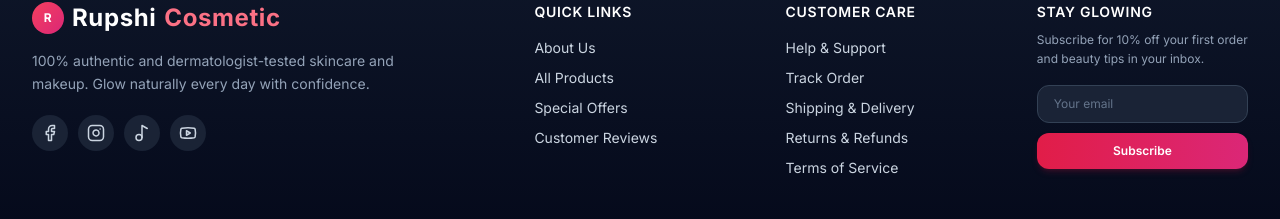
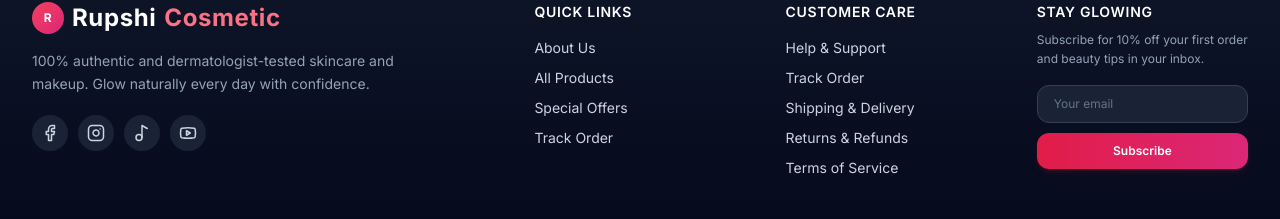
Before and after one commit to xfriseup-sketch/Rupshi-Cosmetic, a Next.js app: page / in a window 1280 px wide. Shown: the part 3848-4067 px from the top of the page. Built offline with nearby package versions, Linux system fonts and the light colour scheme; no server answers; the database is empty.

Commit message:
Point footer Track Order link to /track-order

```diff
--- a/src/components/Footer.jsx
+++ b/src/components/Footer.jsx
@@ -80,8 +80,8 @@ export default function GlobalFooter() {
                 </Link>
               </li>
               <li>
-                <Link href="/#reviews" className="transition-colors hover:text-rose-400">
-                  Customer Reviews
+                <Link href="/track-order" className="transition-colors hover:text-rose-400">
+                  Track Order
                 </Link>
               </li>
             </ul>
@@ -98,9 +98,9 @@ export default function GlobalFooter() {
                 </a>
               </li>
               <li>
-                <a href="#" className="transition-colors hover:text-rose-400">
+                <Link href="/track-order" className="transition-colors hover:text-rose-400">
                   Track Order
-                </a>
+                </Link>
               </li>
               <li>
                 <a href="#" className="transition-colors hover:text-rose-400">
```
